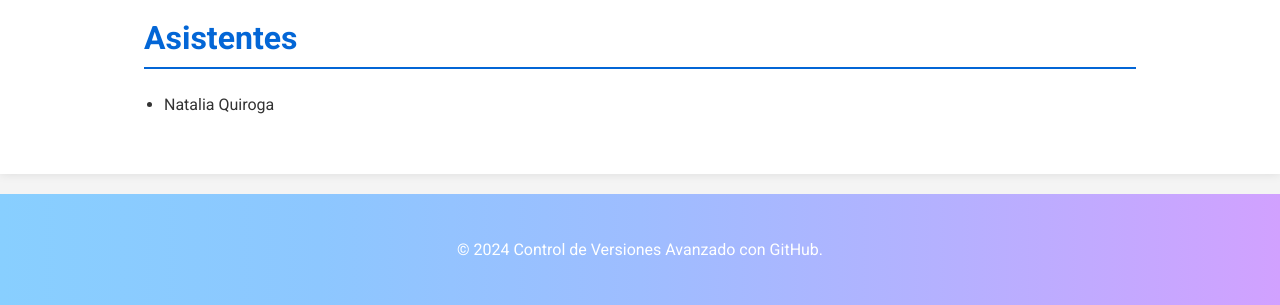
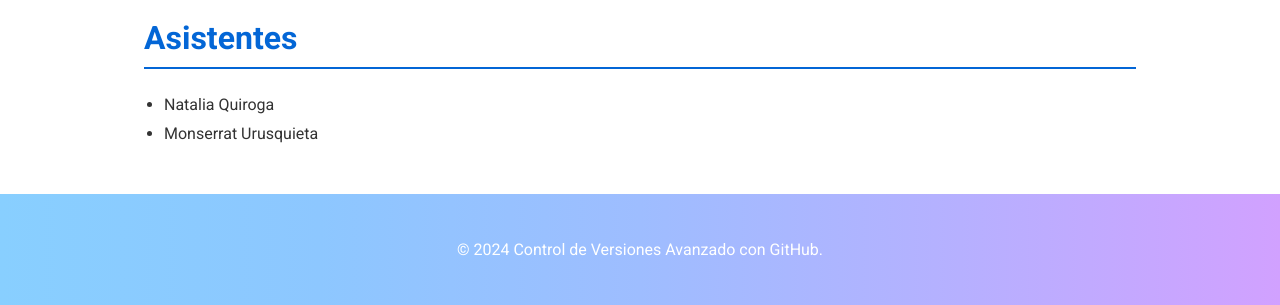
Before and after one commit to nquirogac/Hackademy, a plain HTML site: page index.html in a window 1280 px wide. Shown: the part 495-800 px from the top of the page. Drawn offline with Linux system fonts and the light colour scheme.

Commit message:
name added

```diff
--- a/index.html
+++ b/index.html
@@ -32,7 +32,7 @@
             <h2>Asistentes</h2>
             <ul>
                 <li>Natalia Quiroga</li>
-
+                <li>Monserrat Urusquieta</li>
             </ul>
 
         </div>
```
